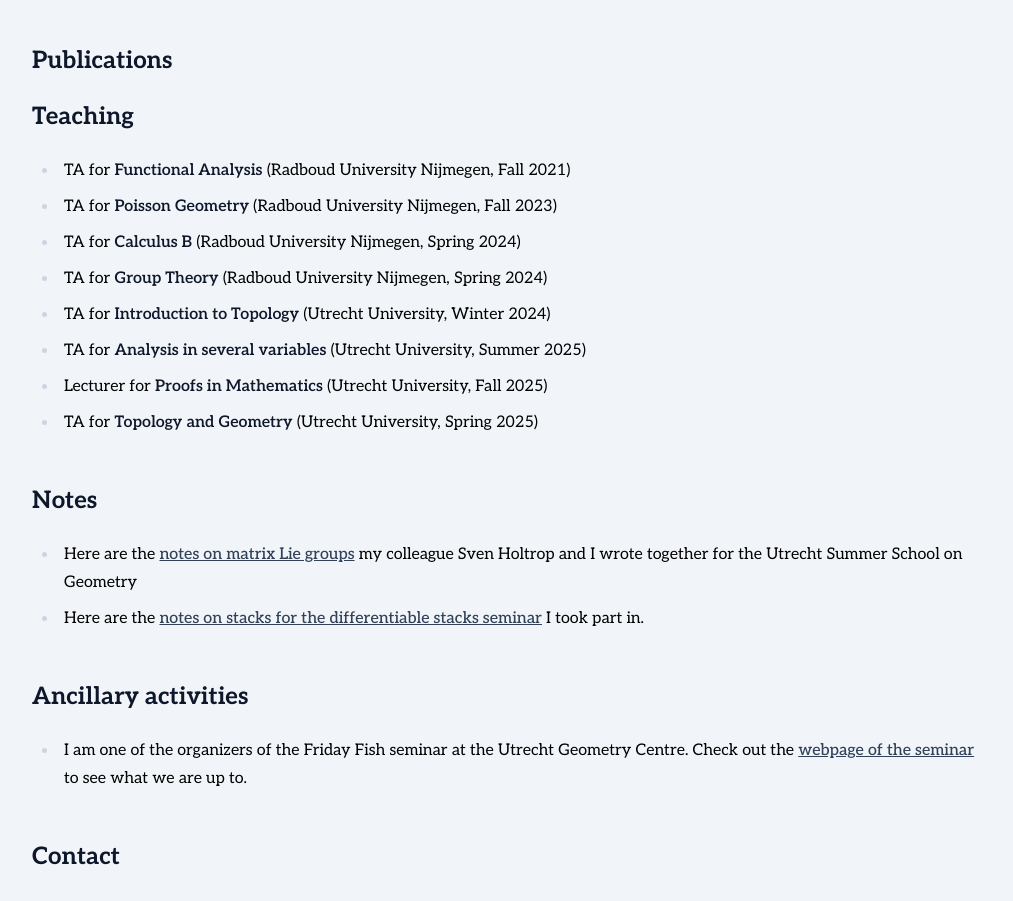
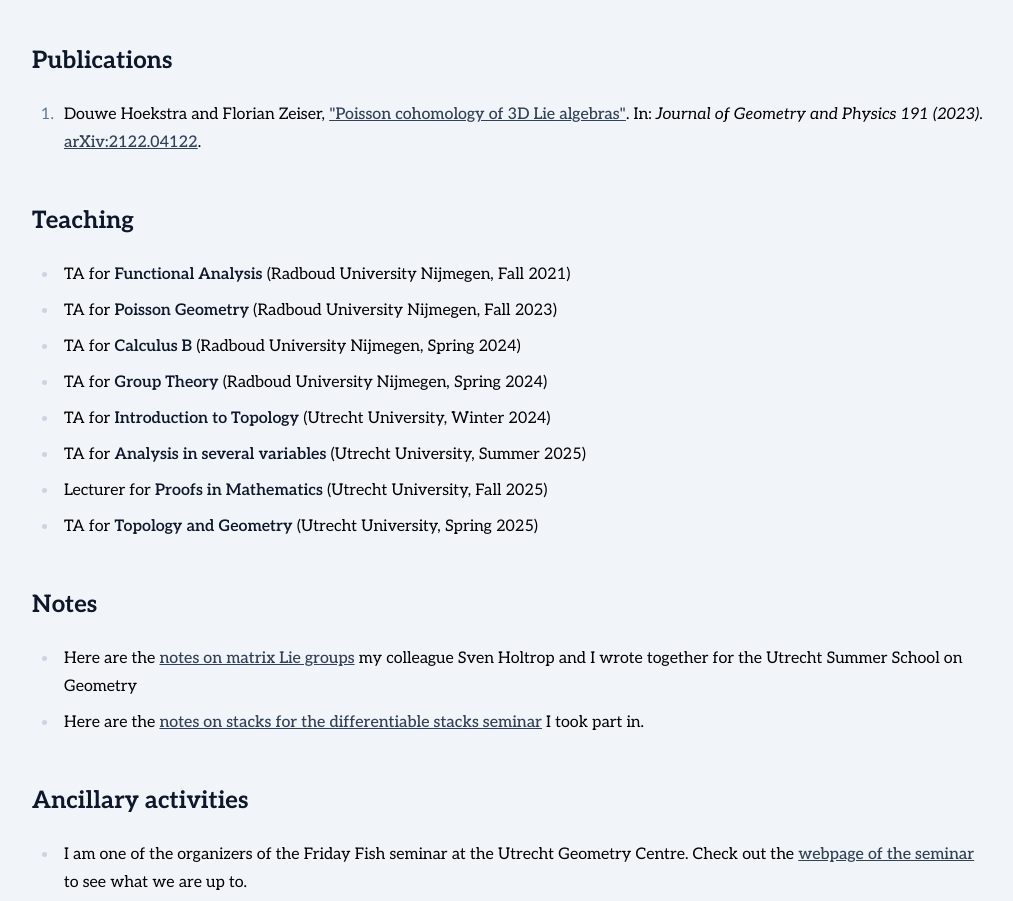
Before and after one commit to dhoekstra2000/dhoekstra2000.github.io, an Astro site in the folder site/: page /home in a window 1280 px wide. Shown: the part 823-1724 px from the top of the page, without its empty margins (128-1141 px from the left). Built offline with nearby package versions, Linux system fonts and the light colour scheme; Astro itself is replaced by a stand-in of ours.

Commit message:
Manually add publication

```diff
--- a/site/src/pages/home.mdx
+++ b/site/src/pages/home.mdx
@@ -40,6 +40,7 @@ See the [contact section](#contact) for information on how to get in touch.
 - 2018 -- 2021: BSc in Mathematics, Radboud University Nijmegen.
 
 ## Publications
+1. Douwe Hoekstra and Florian Zeiser, ["Poisson cohomology of 3D Lie algebras"](https://doi.org/10.1016/j.geomphys.2023.104862). In: _Journal of Geometry and Physics 191 (2023)_. [arXiv:2122.04122](https://arxiv.org/abs/2211.04122).
 
 ## Teaching
 <TeachingSection />
```
